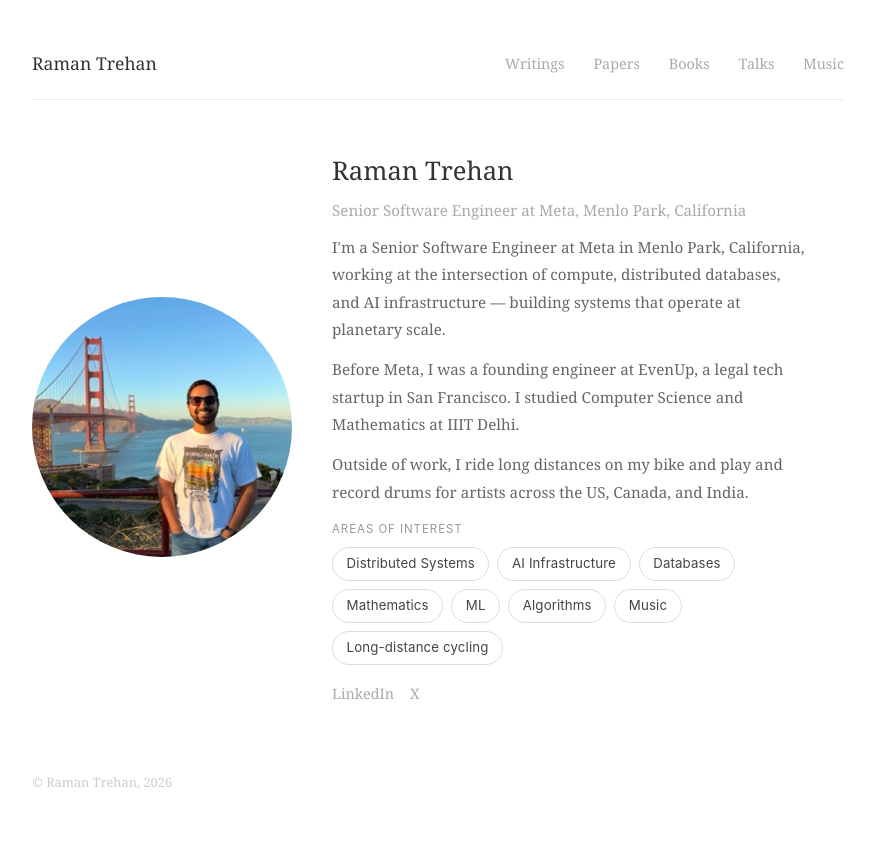
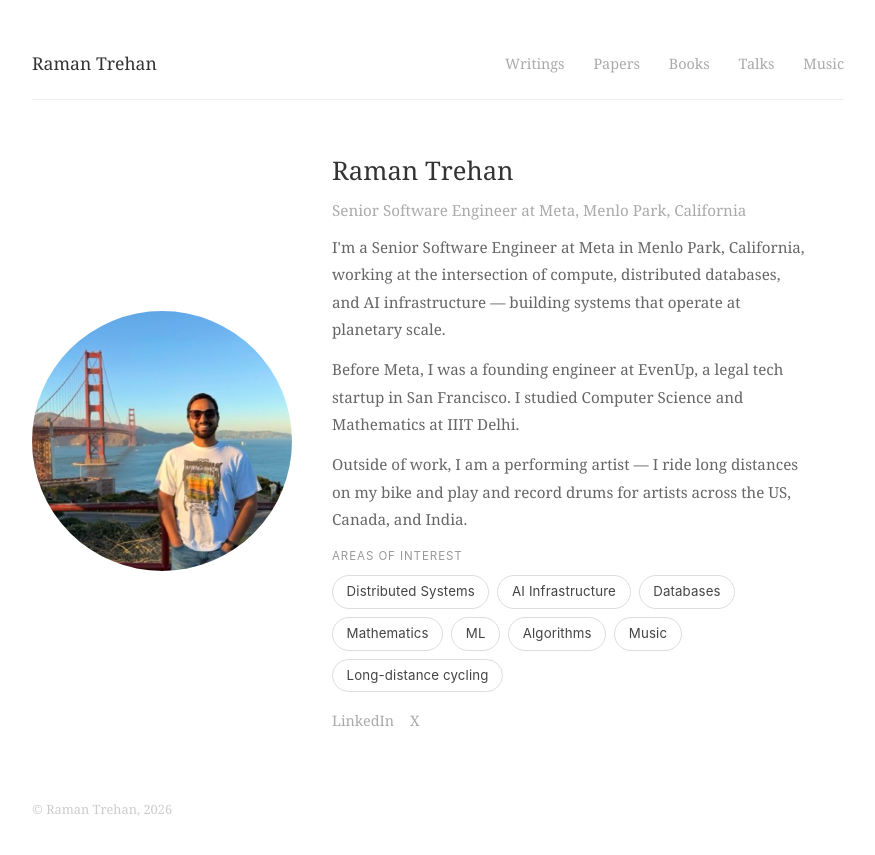
Before and after one commit to ramandeeptrehan/ramandeeptrehan.github.io, a Jekyll site: the page built from index.html, in a window 1280 px wide. Shown: the top 855 px of the page, without its empty margins (202-1077 px from the left). Built offline with Jekyll 4.4.1, drawn with Linux system fonts in a browser that asks for light colours.

Commit message:
Add performing artist to bio

```diff
--- a/index.html
+++ b/index.html
@@ -9,7 +9,7 @@ layout: default
     <p class="tagline">Senior Software Engineer at Meta, Menlo Park, California</p>
     <p class="bio">I'm a Senior Software Engineer at Meta in Menlo Park, California, working at the intersection of compute, distributed databases, and AI infrastructure — building systems that operate at planetary scale.</p>
     <p class="bio">Before Meta, I was a founding engineer at EvenUp, a legal tech startup in San Francisco. I studied Computer Science and Mathematics at IIIT Delhi.</p>
-    <p class="bio">Outside of work, I ride long distances on my bike and play and record drums for artists across the US, Canada, and India.</p>
+    <p class="bio">Outside of work, I am a performing artist — I ride long distances on my bike and play and record drums for artists across the US, Canada, and India.</p>
     <div class="interests">
       <p class="interests-label">Areas of Interest</p>
       <ul>
```
